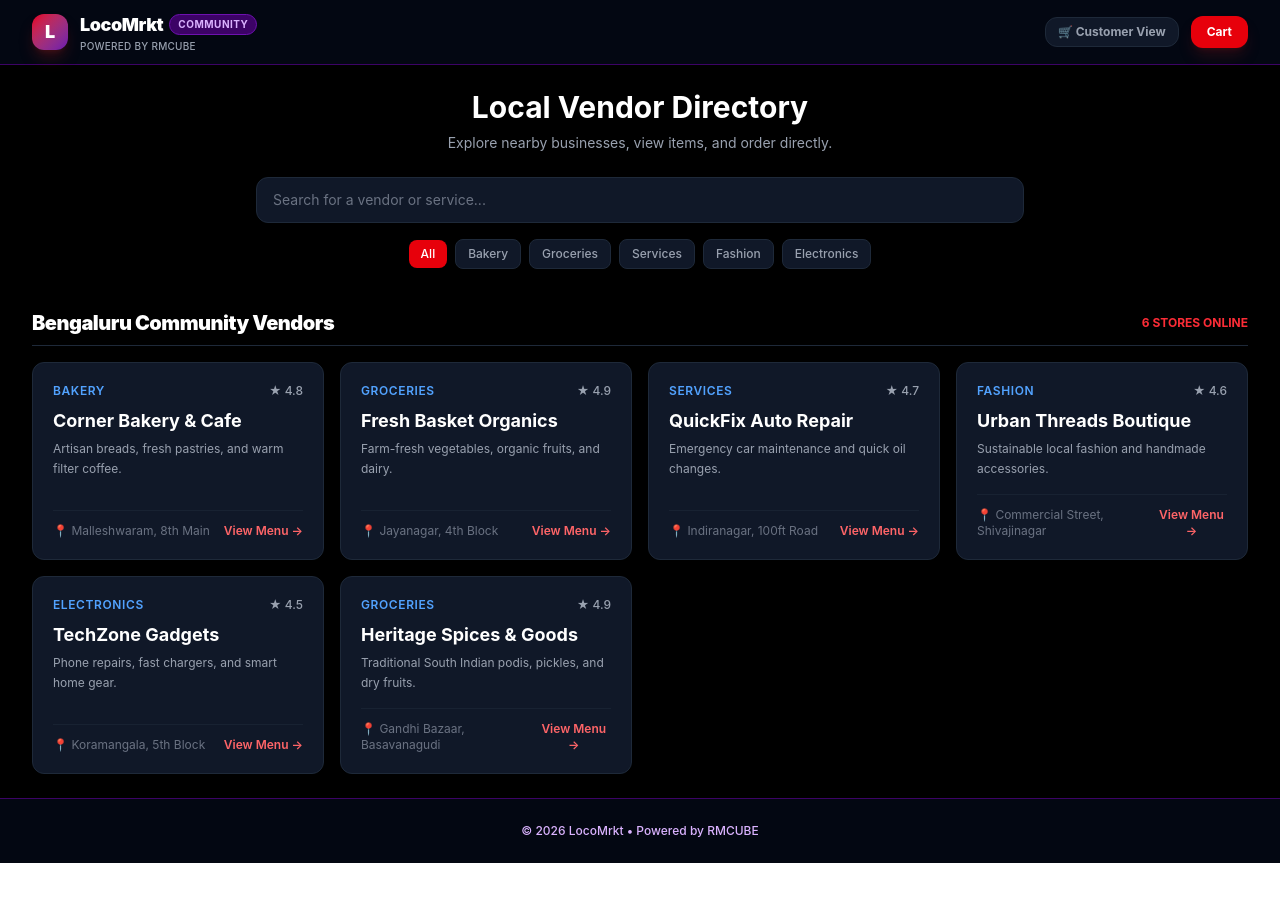
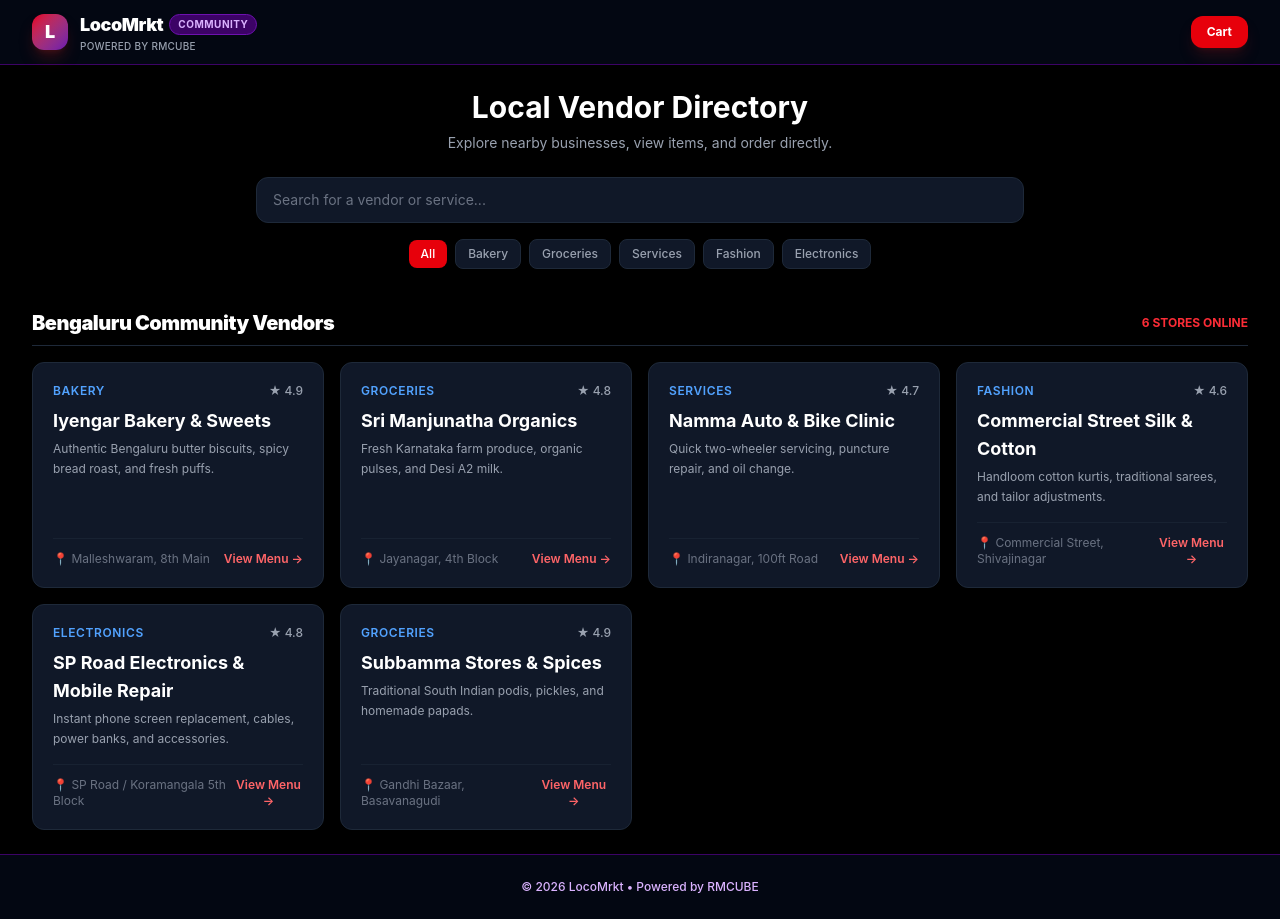
Before and after one commit to Madhavan14-creator/LocoMrkt, a React (Vite) app: page / in a window 1280 px wide. Before the commit the page ends 863 px from the top, so only its background shows below. Built offline with nearby package versions, Linux system fonts and the light colour scheme.

Commit message:
Removed merchant view functions and restored default view interface

```diff
--- a/src/App.jsx
+++ b/src/App.jsx
@@ -12,7 +12,6 @@ export default function App() {
   const [selectedVendor, setSelectedVendor] = useState(null);
   const [isCartOpen, setIsCartOpen] = useState(false);
   const [isCheckoutOpen, setIsCheckoutOpen] = useState(false);
-  const [isMerchantMode, setIsMerchantMode] = useState(false);
 
   // Initialize cart from localStorage so items persist on refresh
   const [cart, setCart] = useState(() => {
@@ -36,69 +35,95 @@ export default function App() {
   const vendors = [
     {
       id: 1,
-      name: "Corner Bakery & Cafe",
+      name: "Iyengar Bakery & Sweets",
       category: "Bakery",
-      description: "Artisan breads, fresh pastries, and warm filter coffee.",
+      description: "Authentic Bengaluru butter biscuits, spicy bread roast, and fresh puffs.",
       location: "Malleshwaram, 8th Main",
-      rating: 4.8,
-      deliveryTime: "10 MINS",
-      phone: "+91 98123 45678",
-      items: []
+      rating: 4.9,
+      deliveryTime: "15 MINS",
+      phone: "+91 98450 12345",
+      items: [
+        { id: 101, itemName: "Special Milk Bread", price: 45 },
+        { id: 102, itemName: "Khara Biscuit (250g)", price: 80 },
+        { id: 103, itemName: "Capsicum Veg Puff", price: 25 },
+        { id: 104, itemName: "Filter Coffee Powder (200g)", price: 140 },
+      ]
     },
     {
       id: 2,
-      name: "Fresh Basket Organics",
+      name: "Sri Manjunatha Organics",
       category: "Groceries",
-      description: "Farm-fresh vegetables, organic fruits, and dairy.",
+      description: "Fresh Karnataka farm produce, organic pulses, and Desi A2 milk.",
       location: "Jayanagar, 4th Block",
-      rating: 4.9,
-      deliveryTime: "15 MINS",
-      phone: "+91 98234 56789",
-      items: []
+      rating: 4.8,
+      deliveryTime: "20 MINS",
+      phone: "+91 98801 23456",
+      items: [
+        { id: 201, itemName: "Fresh Nanjanagud Bananas (1kg)", price: 60 },
+        { id: 202, itemName: "Nandi Farm Cow Milk (1L)", price: 54 },
+        { id: 203, itemName: "Organic Toor Dal (1kg)", price: 165 },
+        { id: 204, itemName: "Byadgi Red Chillies (250g)", price: 95 },
+      ]
     },
     {
       id: 3,
-      name: "QuickFix Auto Repair",
+      name: "Namma Auto & Bike Clinic",
       category: "Services",
-      description: "Emergency car maintenance and quick oil changes.",
+      description: "Quick two-wheeler servicing, puncture repair, and oil change.",
       location: "Indiranagar, 100ft Road",
       rating: 4.7,
       deliveryTime: "SAME DAY",
-      phone: "+91 98345 67890",
-      items: []
+      phone: "+91 99002 34567",
+      items: [
+        { id: 301, itemName: "Scooter General Service", price: 499 },
+        { id: 302, itemName: "Tubeless Puncture Fix", price: 120 },
+        { id: 303, itemName: "Castrol Engine Oil (1L)", price: 380 },
+      ]
     },
     {
       id: 4,
-      name: "Urban Threads Boutique",
+      name: "Commercial Street Silk & Cotton",
       category: "Fashion",
-      description: "Sustainable local fashion and handmade accessories.",
+      description: "Handloom cotton kurtis, traditional sarees, and tailor adjustments.",
       location: "Commercial Street, Shivajinagar",
       rating: 4.6,
       deliveryTime: "30 MINS",
-      phone: "+91 98456 78901",
-      items: []
+      phone: "+91 97403 45678",
+      items: [
+        { id: 401, itemName: "Block Print Cotton Kurti", price: 650 },
+        { id: 402, itemName: "Pure Linen Dupatta", price: 350 },
+        { id: 403, itemName: "Handmade Jute Tote", price: 280 },
+      ]
     },
     {
       id: 5,
-      name: "TechZone Gadgets",
+      name: "SP Road Electronics & Mobile Repair",
       category: "Electronics",
-      description: "Phone repairs, fast chargers, and smart home gear.",
-      location: "Koramangala, 5th Block",
-      rating: 4.5,
-      deliveryTime: "20 MINS",
-      phone: "+91 98567 89012",
-      items: []
+      description: "Instant phone screen replacement, cables, power banks, and accessories.",
+      location: "SP Road / Koramangala 5th Block",
+      rating: 4.8,
+      deliveryTime: "25 MINS",
+      phone: "+91 98444 56789",
+      items: [
+        { id: 501, itemName: "65W Type-C Fast Charger", price: 450 },
+        { id: 502, itemName: "Tempered Glass Screen Protector", price: 150 },
+        { id: 503, itemName: "10000mAh Power Bank", price: 899 },
+      ]
     },
     {
       id: 6,
-      name: "Heritage Spices & Goods",
+      name: "Subbamma Stores & Spices",
       category: "Groceries",
-      description: "Traditional South Indian podis, pickles, and dry fruits.",
+      description: "Traditional South Indian podis, pickles, and homemade papads.",
       location: "Gandhi Bazaar, Basavanagudi",
       rating: 4.9,
-      deliveryTime: "15 MINS",
-      phone: "+91 98678 90123",
-      items: []
+      deliveryTime: "20 MINS",
+      phone: "+91 98860 67890",
+      items: [
+        { id: 601, itemName: "Gunpowder / Chutney Pudi (200g)", price: 90 },
+        { id: 602, itemName: "Avakaya Mango Pickle (300g)", price: 130 },
+        { id: 603, itemName: "Rice Sandige / Vadam (250g)", price: 85 },
+      ]
     }
   ];
 
@@ -159,15 +184,7 @@ export default function App() {
         <Navbar
           cartCount={totalCartCount}
           onOpenCart={() => setIsCartOpen(true)}
-          isMerchantMode={isMerchantMode}
-          setIsMerchantMode={setIsMerchantMode}
         />
-
-        {isMerchantMode && (
-          <div className="bg-amber-500 text-black px-4 py-2 text-center text-xs font-black uppercase tracking-wider">
-            ⚡ Merchant View Enabled — Viewing direct shopkeeper operational controls
-          </div>
-        )}
 
         <main className="max-w-7xl mx-auto px-4 sm:px-6 lg:px-8 py-6">
           <SearchBar
@@ -179,7 +196,7 @@ export default function App() {
 
           <div className="mb-4 flex items-center justify-between border-b border-gray-800 pb-2">
             <h2 className="text-xl font-black text-white tracking-tight">
-              {isMerchantMode ? "Store Management Portal" : "Bengaluru Community Vendors"}
+              Bengaluru Community Vendors
             </h2>
             <span className="text-xs font-bold text-red-500">
               {filteredVendors.length} STORES ONLINE
@@ -215,7 +232,6 @@ export default function App() {
         onClose={() => setSelectedVendor(null)}
         cart={cart}
         onUpdateQuantity={handleUpdateQuantity}
-        isMerchantMode={isMerchantMode}
       />
 
       <CartDrawer
--- a/src/components/Navbar.jsx
+++ b/src/components/Navbar.jsx
@@ -1,6 +1,6 @@
 import React from "react";
 
-export default function Navbar({ cartCount, onOpenCart, isMerchantMode, setIsMerchantMode }) {
+export default function Navbar({ cartCount, onOpenCart }) {
   return (
     <header className="bg-gray-950 border-b border-purple-950 sticky top-0 z-40 backdrop-blur-md bg-opacity-90">
       <div className="max-w-7xl mx-auto px-4 sm:px-6 lg:px-8 h-16 flex items-center justify-between">
@@ -23,21 +23,6 @@ export default function Navbar({ cartCount, onOpenCart, isMerchantMode, setIsMer
           </div>
         </div>
 
-        {/* Right Action Controls */}
-        <div className="flex items-center space-x-3">
-
-          {/* Simple Merchant Mode Switch */}
-          <button
-            onClick={() => setIsMerchantMode(!isMerchantMode)}
-            className={`px-3 py-1.5 rounded-xl border text-xs font-bold transition flex items-center gap-1.5 ${
-              isMerchantMode
-                ? "bg-amber-950/80 border-amber-500 text-amber-300"
-                : "bg-gray-900 border-gray-800 text-gray-400 hover:text-white"
-            }`}
-          >
-            <span>{isMerchantMode ? "🏪 Merchant View" : "🛒 Customer View"}</span>
-          </button>
-
         {/* Cart Button */}
         <button
           onClick={onOpenCart}
@@ -52,8 +37,6 @@ export default function Navbar({ cartCount, onOpenCart, isMerchantMode, setIsMer
         </button>
 
       </div>
-
-      </div>
     </header>
   );
 }
--- a/src/components/VendorModal.jsx
+++ b/src/components/VendorModal.jsx
@@ -1,39 +1,11 @@
-import React, { useState } from "react";
+import React from "react";
 
-export default function VendorModal({ vendor, onClose, cart, onUpdateQuantity, isMerchantMode }) {
-  const [items, setItems] = useState(vendor?.items || []);
-  const [newItemName, setNewItemName] = useState("");
-  const [newItemPrice, setNewItemPrice] = useState("");
-
+export default function VendorModal({ vendor, onClose, cart, onUpdateQuantity }) {
   if (!vendor) return null;
 
   const getItemQuantity = (itemId) => {
     const cartItem = cart.find((i) => i.id === itemId);
     return cartItem ? cartItem.quantity : 0;
-  };
-
-  const toggleStock = (itemId) => {
-    setItems((prev) =>
-      prev.map((item) =>
-        item.id === itemId ? { ...item, outOfStock: !item.outOfStock } : item
-      )
-    );
-  };
-
-  const handleAddItem = (e) => {
-    e.preventDefault();
-    if (!newItemName.trim() || !newItemPrice) return;
-
-    const newItem = {
-      id: Date.now(),
-      itemName: newItemName,
-      price: Number(newItemPrice),
-      outOfStock: false,
-    };
-
-    setItems([...items, newItem]);
-    setNewItemName("");
-    setNewItemPrice("");
   };
 
   const storePhone = vendor.phone || "+91 98765 43210";
@@ -44,22 +16,11 @@ export default function VendorModal({ vendor, onClose, cart, onUpdateQuantity, i
       <div className="bg-gray-900 border border-blue-900/60 rounded-2xl max-w-lg w-full overflow-hidden shadow-2xl">
 
         {/* Banner Header */}
-        <div className={`h-32 p-6 flex justify-between items-start relative ${
-          isMerchantMode
-            ? "bg-gradient-to-r from-amber-950 via-purple-950 to-black border-b border-amber-500/40"
-            : "bg-gradient-to-r from-purple-900 via-blue-900 to-black"
-        }`}>
+        <div className="h-32 p-6 flex justify-between items-start relative bg-gradient-to-r from-purple-900 via-blue-900 to-black">
           <div>
-            <div className="flex items-center gap-2">
             <span className="bg-red-600 text-white text-[10px] font-black px-2.5 py-1 rounded-full uppercase tracking-wider">
               {vendor.category}
             </span>
-              {isMerchantMode && (
-                <span className="bg-amber-500 text-black text-[10px] font-black px-2 py-0.5 rounded-full uppercase tracking-wider">
-                  Merchant Control
-                </span>
-              )}
-            </div>
             <h3 className="text-2xl font-black text-white mt-2 leading-tight">
               {vendor.name}
             </h3>
@@ -94,7 +55,6 @@ export default function VendorModal({ vendor, onClose, cart, onUpdateQuantity, i
           </div>
 
           {/* Quick Direct Actions for Customers */}
-          {!isMerchantMode && (
           <div className="flex gap-2">
             <a
               href={`tel:${storePhone.replace(/\s+/g, "")}`}
@@ -111,95 +71,34 @@ export default function VendorModal({ vendor, onClose, cart, onUpdateQuantity, i
               💬 WhatsApp
             </a>
           </div>
-          )}
-
-          {/* Merchant Add Item Form */}
-          {isMerchantMode && (
-            <form onSubmit={handleAddItem} className="bg-gray-950 p-3 rounded-xl border border-amber-900/50 space-y-2">
-              <h4 className="text-xs font-black text-amber-400 uppercase tracking-wider">
-                + Add New Store Product
-              </h4>
-              <div className="flex gap-2">
-                <input
-                  type="text"
-                  placeholder="Item Name"
-                  value={newItemName}
-                  onChange={(e) => setNewItemName(e.target.value)}
-                  className="flex-1 bg-gray-900 border border-gray-800 rounded-lg px-2.5 py-1.5 text-xs text-white placeholder-gray-500 focus:outline-none focus:border-amber-500"
-                />
-                <input
-                  type="number"
-                  placeholder="Price (₹)"
-                  value={newItemPrice}
-                  onChange={(e) => setNewItemPrice(e.target.value)}
-                  className="w-24 bg-gray-900 border border-gray-800 rounded-lg px-2.5 py-1.5 text-xs text-white placeholder-gray-500 focus:outline-none focus:border-amber-500"
-                />
-                <button
-                  type="submit"
-                  className="bg-amber-500 hover:bg-amber-600 text-black text-xs font-black px-3 py-1.5 rounded-lg transition uppercase"
-                >
-                  Save
-                </button>
-              </div>
-            </form>
-          )}
 
           {/* Product Items List */}
           <div className="pt-2">
             <h4 className="text-xs font-black text-purple-300 uppercase tracking-wider mb-2">
-              {isMerchantMode ? "Inventory & Stock Management" : "Popular Items & Menu"}
+              Popular Items & Menu
             </h4>
             <div className="space-y-2">
-              {items && items.length > 0 ? (
-                items.map((item) => {
-                  const displayItemName = item.itemName || item.name || "Unnamed Item";
+              {vendor.items && vendor.items.length > 0 ? (
+                vendor.items.map((item) => {
                   const qty = getItemQuantity(item.id);
                   return (
                     <div
                       key={item.id}
-                      className={`bg-gray-950 p-3 rounded-xl border flex items-center justify-between transition ${
-                        item.outOfStock ? "border-red-900/40 opacity-60" : "border-gray-800"
-                      }`}
+                      className="bg-gray-950 p-3 rounded-xl border border-gray-800 flex items-center justify-between transition"
                     >
                       <div>
-                        <div className="flex items-center gap-2">
-                          <h5 className="font-bold text-white text-xs">{displayItemName}</h5>
-                          {item.outOfStock && (
-                            <span className="text-[9px] bg-red-950 text-red-400 border border-red-800 px-1.5 py-0.5 rounded font-black uppercase">
-                              Out of Stock
-                            </span>
-                          )}
-                        </div>
+                        <h5 className="font-bold text-white text-xs">{item.itemName}</h5>
                         <span className="text-xs text-red-400 font-black block mt-0.5">
                           ₹{item.price}
                         </span>
                       </div>
 
-                      {/* Merchant Stock Controls */}
-                      {isMerchantMode ? (
-                        <button
-                          type="button"
-                          onClick={() => toggleStock(item.id)}
-                          className={`text-[10px] font-black px-3 py-1.5 rounded-lg transition border uppercase ${
-                            item.outOfStock
-                              ? "bg-green-950 text-green-400 border-green-800 hover:bg-green-900"
-                              : "bg-red-950 text-red-400 border-red-800 hover:bg-red-900"
-                          }`}
-                        >
-                          {item.outOfStock ? "Mark In Stock" : "Mark Out of Stock"}
-                        </button>
-                      ) : (
-                        /* Customer Cart Controls */
-                        item.outOfStock ? (
-                          <span className="text-[11px] text-gray-500 font-bold italic">Unavailable</span>
-                        ) : qty === 0 ? (
+                      {qty === 0 ? (
                         <button
                           type="button"
                           onClick={() =>
                             onUpdateQuantity({
-                                id: item.id,
-                                itemName: displayItemName,
-                                price: item.price,
+                              ...item,
                               storeName: vendor.name,
                               category: vendor.category,
                             }, 1)
@@ -214,9 +113,7 @@ export default function VendorModal({ vendor, onClose, cart, onUpdateQuantity, i
                             type="button"
                             onClick={() =>
                               onUpdateQuantity({
-                                  id: item.id,
-                                  itemName: displayItemName,
-                                  price: item.price,
+                                ...item,
                                 storeName: vendor.name,
                                 category: vendor.category,
                               }, -1)
@@ -232,9 +129,7 @@ export default function VendorModal({ vendor, onClose, cart, onUpdateQuantity, i
                             type="button"
                             onClick={() =>
                               onUpdateQuantity({
-                                  id: item.id,
-                                  itemName: displayItemName,
-                                  price: item.price,
+                                ...item,
                                 storeName: vendor.name,
                                 category: vendor.category,
                               }, 1)
@@ -244,13 +139,12 @@ export default function VendorModal({ vendor, onClose, cart, onUpdateQuantity, i
                             +
                           </button>
                         </div>
-                        )
                       )}
                     </div>
                   );
                 })
               ) : (
-                <p className="text-xs text-gray-500 italic py-2 text-center">No items listed for this store yet.</p>
+                <p className="text-xs text-gray-500 italic py-2 text-center">No items listed for this store.</p>
               )}
             </div>
           </div>
```
Lines whose indentation alone changed are shown as unchanged.
